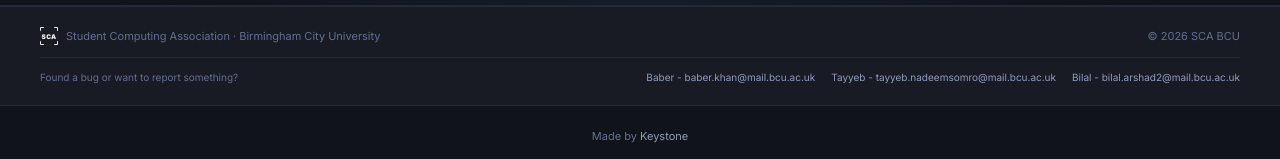
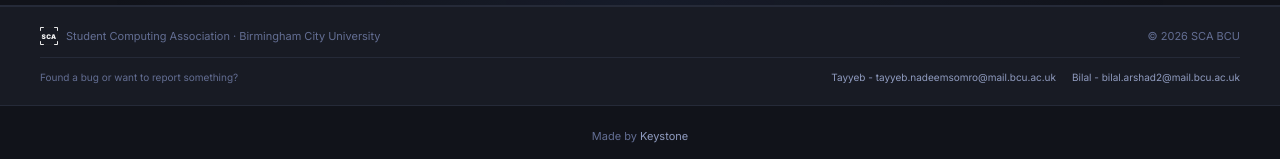
Before and after one commit to uffbilxl/sca, a Next.js app: page / in a window 1280 px wide. Shown: the part 2502-2661 px from the top of the page. Built offline with nearby package versions, Linux system fonts and the light colour scheme.

Commit message:
Remove Baber Khan from footer contact list

```diff
--- a/src/app/page.tsx
+++ b/src/app/page.tsx
@@ -159,7 +159,6 @@ export default function HomePage() {
           <span className="text-[10px] text-[var(--t4)]">Found a bug or want to report something?</span>
           <div className="flex flex-wrap items-center justify-center gap-x-4 gap-y-1">
             {[
-              { name: 'Baber', email: 'baber.khan@mail.bcu.ac.uk' },
               { name: 'Tayyeb', email: 'tayyeb.nadeemsomro@mail.bcu.ac.uk' },
               { name: 'Bilal', email: 'bilal.arshad2@mail.bcu.ac.uk' },
             ].map(c => (
```
